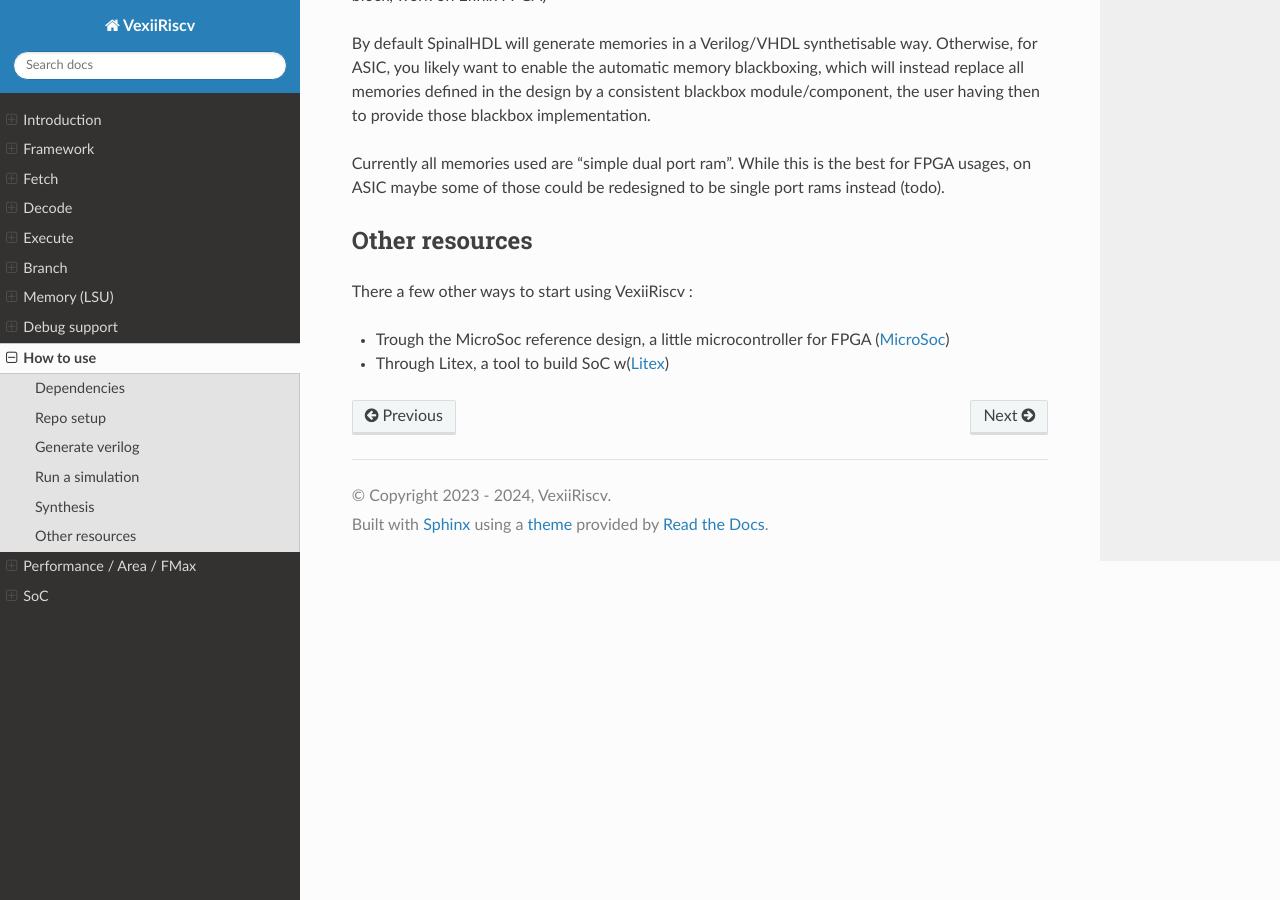
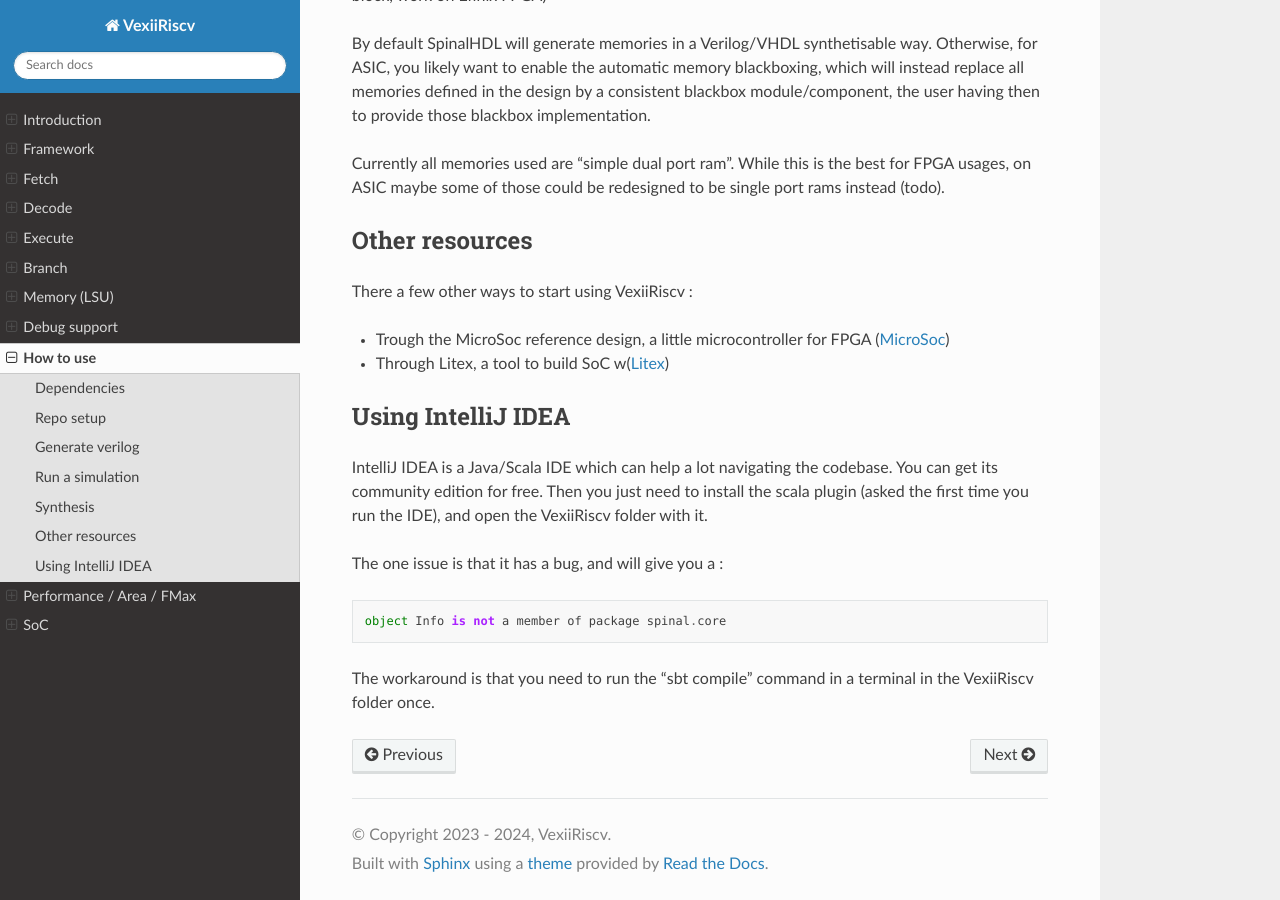
Before and after one commit to SpinalHDL/VexiiRiscv-RTD, a Sphinx documentation site: the page built from source/VexiiRiscv/HowToUse/index.rst, in a window 1280 px wide and 900 px high, scrolled down 4310 px. Built offline with Sphinx 7.4.7 and the Read the Docs theme 3.1.0, drawn with Linux system fonts in a browser that asks for light colours.

Commit message:
Add doc about intellij https://github.com/SpinalHDL/VexiiRiscv/issues/33

```diff
--- a/source/VexiiRiscv/HowToUse/index.rst
+++ b/source/VexiiRiscv/HowToUse/index.rst
@@ -220,3 +220,17 @@ There a few other ways to start using VexiiRiscv :
 
 - Trough the MicroSoc reference design, a little microcontroller for FPGA (:ref:`microsoc`)
 - Through Litex, a tool to build SoC w(:ref:`litex`)
+
+Using IntelliJ IDEA
+-------------------------
+
+IntelliJ IDEA is a Java/Scala IDE which can help a lot navigating the codebase. You can get its community edition for free.
+Then you just need to install the scala plugin (asked the first time you run the IDE), and open the VexiiRiscv folder with it.
+
+The one issue is that it has a bug, and will give you a :
+
+.. code-block::
+
+    object Info is not a member of package spinal.core
+
+The workaround is that you need to run the "sbt compile" command in a terminal in the VexiiRiscv folder once.
```
